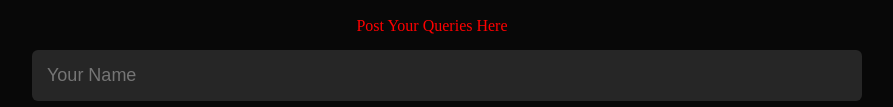
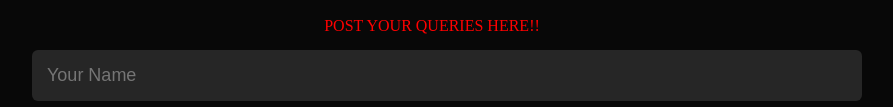
Before and after one commit to SreelakshmiKesavanunni/SreelakshmiKesavanunni.github.io, a plain HTML site: page smart.html in a window 1280 px wide. Shown: the part 521-628 px from the top of the page, without its empty margins (208-1101 px from the left). Drawn offline with Linux system fonts and the light colour scheme.

Commit message:
Update smart.html

```diff
--- a/smart.html
+++ b/smart.html
@@ -84,7 +84,7 @@ form .btn2{
         In practical terms, when a visually impaired individual wears the Smart Cap and ventures outdoors, the camera captures real-time visual information of the surroundings. The Arduino system then processes this data, identifying obstacles and potential hazards in the environment. Using advanced algorithms, the system translates this visual information into auditory cues, providing the wearer with real-time voice guidance to navigate safely. This guidance includes instructions for crossing roads, detecting obstacles, and navigating through various terrains.</p>
         <img src="smart.jpg" class="image">
     </div>
-    <p1>Post Your Queries Here</p1>
+    <p1>POST YOUR QUERIES HERE!!</p1>
     <div class="contact-right">
         <form name="submit-to-google-sheet">
 
```
